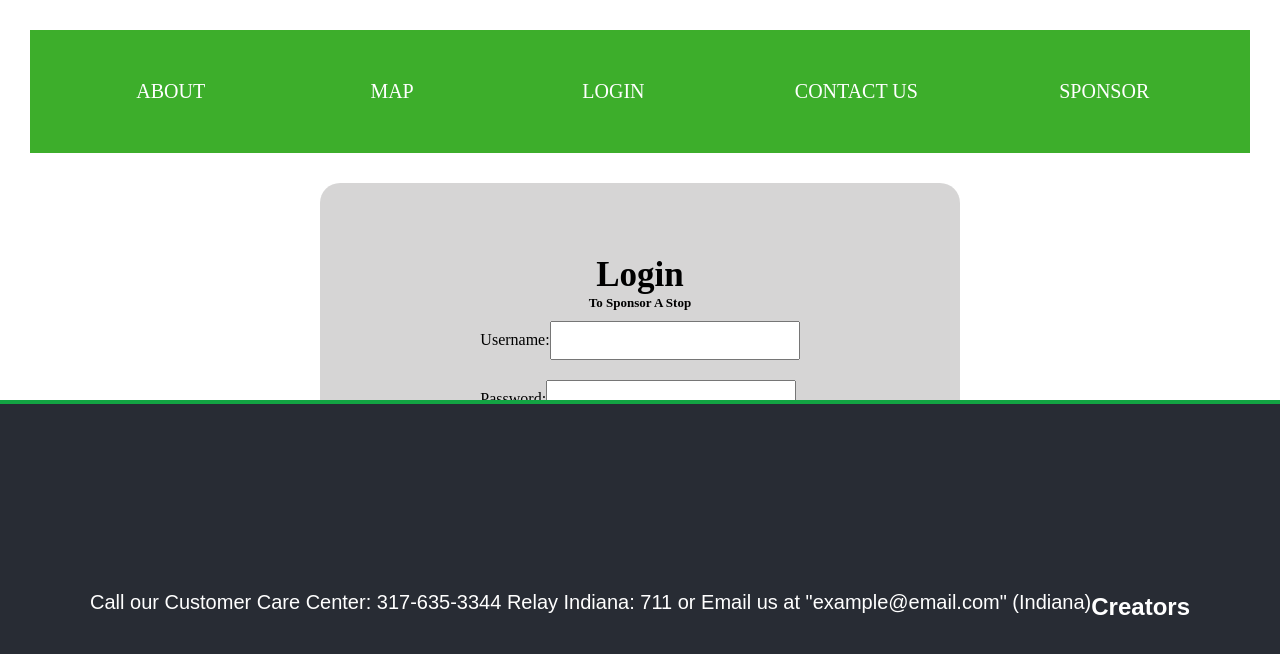
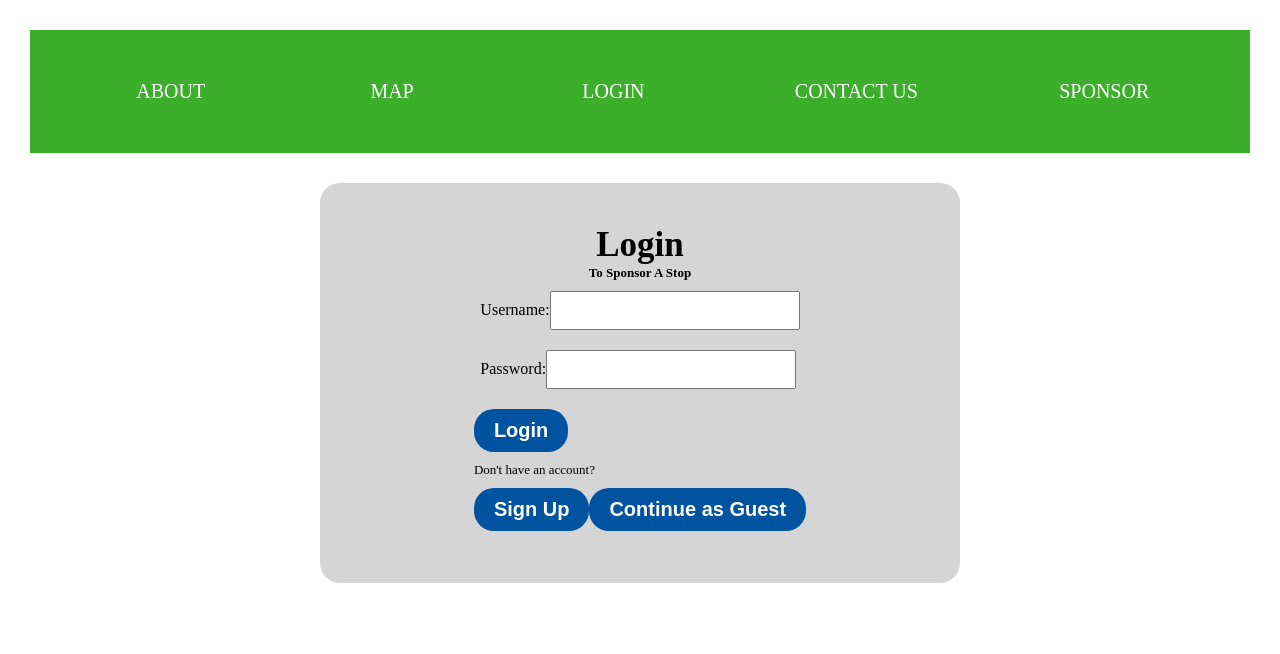
Before and after one commit to uprighted-learners/capstone-indygo-react-capstone-magic-green-bus, a React (Create React App) app in the folder frontend/: page /auth in a window 1280 px wide. Shown: the top 654 px of the page. Built offline with nearby package versions, Linux system fonts and the light colour scheme.

Commit message:
stlyed the login form buttons to be blue, and bigger

```diff
--- a/frontend/src/App.js
+++ b/frontend/src/App.js
@@ -19,7 +19,7 @@ function App() {
         <Route path='/sponsor' element={<Sponsor />} />
         <Route path='/map' element={<Map />} />
       </Routes>
-      <Footer />
+      {/* <Footer /> */}
     </Router>
   );
 }
--- a/frontend/src/components/Auth.css
+++ b/frontend/src/components/Auth.css
@@ -1,30 +1,8 @@
 
-body {
-  display: flex;
-  flex-direction: column;
-  min-height: 100vh;
-}
 .Login-Title{
-  display: flex;
-  flex-direction: column;
-  align-items: center;
-  justify-content: center;
-  margin: 0;
   color: black;
   font-family: 'Times New Roman', Times, serif;
   font-size: 35px;
-}
-.footer {
-  position: fixed;
-  margin-top: auto;
-  display: flex;
-  color:black;
-  justify-content: center;
-  align-items: center;
-  background-color: rgba(194, 192, 192, 0.671);
-  width: 50%;
-  height: 400px;
-  position: relative;
 }
 .container-section {
   padding: 20px;
@@ -39,7 +17,7 @@ body {
   height: 400px;
   position: relative;
 }
-.Login-Button{
+.Ternary-Button{
   background-color: #00539F;
   color: white;
   font-size: 20px;
@@ -50,8 +28,22 @@ body {
   margin: 10px 0;
   cursor: pointer;
 }
+.Ternary-Button:hover{
+  background-color: lightblue;
+}
 .Login-Button:hover{
   background-color: #222160;
+  color: white;
+  font-size: 20px;
+  font-weight: 600;
+  border: none;
+  border-radius: 20px;padding: 10px 20px;
+  margin: 10px 0;
+  cursor: pointer;
+  transition: all 0.2s ease-in-out;
+}
+.signup-or-login {
+  background-color: #00539F;
   color: white;
   font-size: 20px;
   font-weight: 600;
@@ -61,12 +53,21 @@ body {
   margin: 10px 0;
   cursor: pointer;
 }
-.signup-or-login {
-  margin: 0 5px;
-}
 
 .guestButton {
-  margin: 0 5px;
+  background-color: #00539F;
+  color: white;
+  font-size: 20px;
+  font-weight: 600;
+  border: none;
+  border-radius: 20px;
+  padding: 10px 20px;
+  margin: 10px 0;
+  cursor: pointer;
+}
+.guestButton:hover{
+background-color: lightblue;
+transition: all 0.2s ease-in-out;
 }
 
 .signup-header{
@@ -94,11 +95,29 @@ body {
   padding: 10px 20px;
   margin: 10px 0;
 }
+.username-input-signup{
+  width: 250px;
+  padding: 10px 20px;
+  margin: 10px 0;
+}
+.password-input-signup{
+  width: 250px;
+  padding: 10px 20px;
+  margin: 10px 0;
+}
+
+.ternary-text{
+  font-size: small;
+  display: flex;
+  color: black;
+  position: relative;
+}
+
 @media only screen and (min-width: 1600px) {
   .container-section {
     padding: 20px;
     margin: 20px auto;
-    border-radius: 20px;
+ border-radius: 20px;
     display: flex;
     flex-direction: column;
     justify-content: center;
@@ -110,15 +129,13 @@ body {
 
   }
 
+
   .signup-header {
     font-size: 40px;
-    font-weight: 600;
-    margin-bottom: 20px;
-    position: relative;
-    right: 340px;
+    font-weight: 600;margin-bottom: 20px;
+    position: relative;right: 340px;
     bottom: 30%;
-  }
-}
+  }}
 @media only screen and (max-width: 599px) {
   .username-input-login{
 
@@ -132,3 +149,22 @@ body {
      margin: 10px 0;
    }
 }
+@media only screen and (max-width: 952px){
+.container-section{
+
+  width: 200px;
+  height: 450px;
+  position: relative;
+}
+.password-input-signup{
+  width: 120px;
+  padding: 10px 20px;
+  margin: 10px 5px;
+
+}
+.usernaem-input-signup{
+  width: 120px;
+  padding: 10px 20px;
+  margin: 10px 5px;
+}
+}
--- a/frontend/src/components/Auth.js
+++ b/frontend/src/components/Auth.js
@@ -77,7 +77,7 @@ export default function Auth() {
                 onChange={(e) => setUsername(e.target.value)}
                 required
               />
-            </label>
+            </label><br></br>
             <label>
               Password:
               <input
@@ -97,10 +97,11 @@ export default function Auth() {
           </label>
           <label>Password:<input  className='password-input-login' type='password' value={password} onChange={(e)=> setPassword(e.target.value)} required></input></label>
          </div>}
-        <button className='Login-Button' type="submit">{isLoginMode ? "Login" : "Sign Up"}</button>
+
       </form>
-      <p>
-        {isLoginMode ? "Don't have an account?" : "Already have an account?"}
+      <div className='button-container'>
+      <button className='Ternary-Button' type="submit">{isLoginMode ? "Login" : "Sign Up"}</button>
+       <div className="ternary-text"> {isLoginMode ? "Don't have an account?" : "Already have an account?"}</div>
         <button className="signup-or-login" type="button" onClick={toggleLoginMode}>
           {isLoginMode ? "Sign Up" : "Login"}
         </button>
@@ -108,7 +109,7 @@ export default function Auth() {
         <button onClick={(logoutUser)} onChange={console.log("hi")}> Logout </button> : null
         }
         <button className="guestButton" onClick={(continueGuest)}>Continue as Guest</button>
-      </p>
+      </div>
     </div>
    </div>
   )
```
Also changed, not shown: 1 other file (tests, documents, lock files or other folders).
